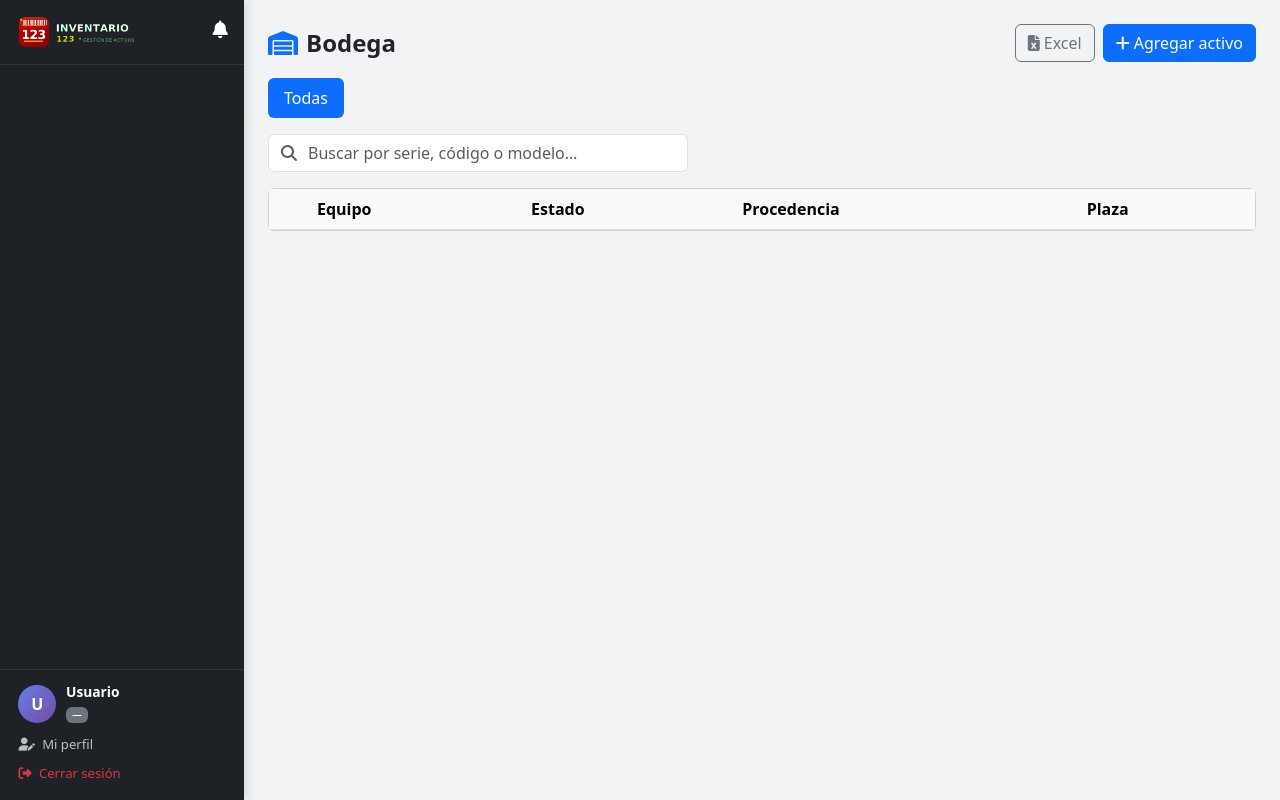
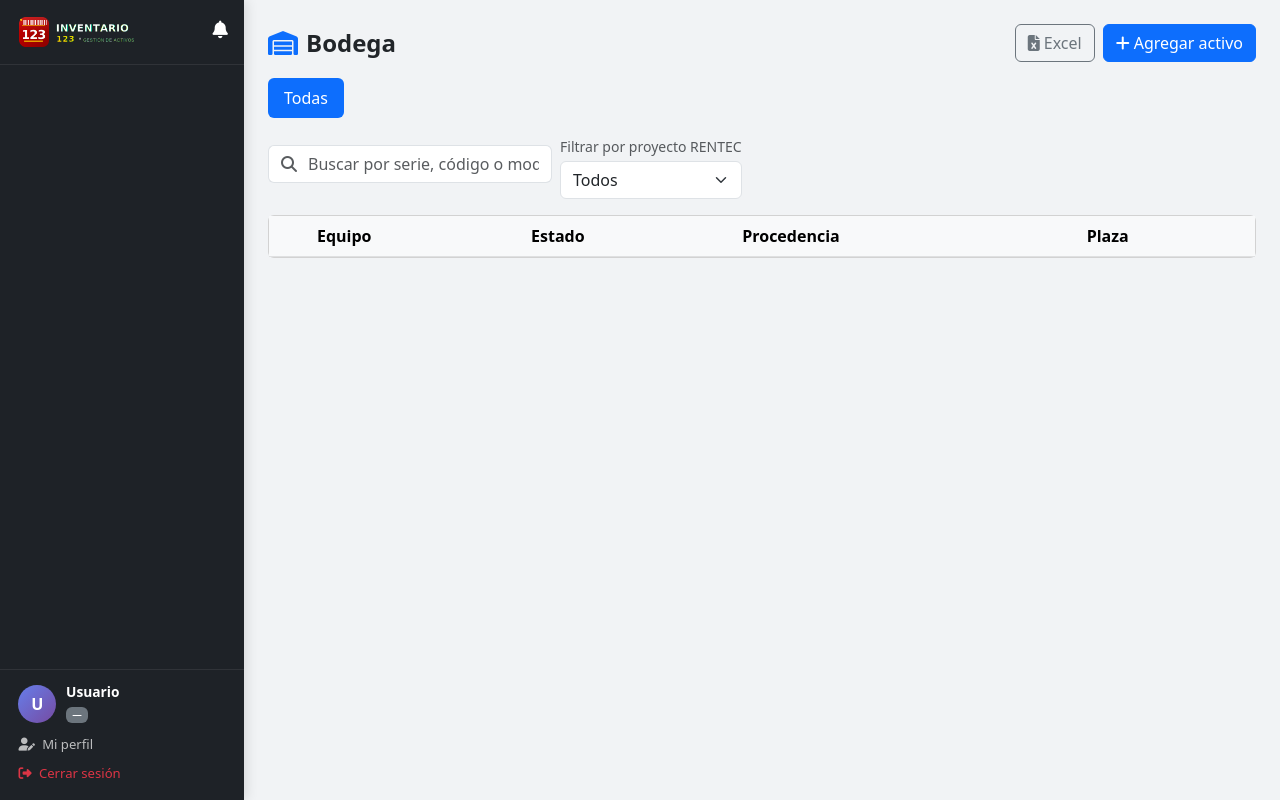
Before and after one commit to darkchild1094/Inventario123, a PHP site: template app/views/bodega/index.php in a window 1280 px wide. Run offline with PHP 8.4, Linux system fonts and the light colour scheme; the template is opened without the code that fills it, so the values that code supplies are empty; some libraries are stand-ins or nearby versions.

Commit message:
Bodega: filtro por proyecto RENTEC (por bitácora de movimiento, no por la etiqueta en vivo del activo, para que siga funcionando con equipo ya retirado)

```diff
--- a/app/Controllers/ApiController.php
+++ b/app/Controllers/ApiController.php
@@ -187,6 +187,10 @@ class ApiController
             'dispositivo_id' => $_GET['dispositivo_id'] ?? null,
             'status'         => $statusFiltro,
             'busqueda'       => $_GET['busqueda']       ?? null,
+            // Narrows dentro del módulo (bodega, mi_stock, etc.) a lo que
+            // tocó un proyecto RENTEC concreto. Solo acota, no amplía el
+            // alcance, así que no necesita validación extra de permisos.
+            'proyecto_rentec_id' => !empty($_GET['proyecto_rentec_id']) ? (int) $_GET['proyecto_rentec_id'] : null,
         ];
 
         $modulo = trim((string) ($_GET['modulo'] ?? ''));
--- a/app/views/bodega/index.php
+++ b/app/views/bodega/index.php
@@ -16,7 +16,13 @@
     </div>
   </div>
   <div id="tabsPlaza"></div>
-  <div id="buscador"></div>
+  <div class="d-flex align-items-end gap-2 mb-3 flex-wrap">
+    <div id="buscador" class="mb-0"></div>
+    <div style="max-width:280px">
+      <label class="form-label small text-muted mb-1">Filtrar por proyecto RENTEC</label>
+      <select class="form-select" id="filtroRentec"><option value="">Todos</option></select>
+    </div>
+  </div>
   <div id="barraSel"></div>
   <div class="card card-soft">
     <div class="table-responsive">
@@ -51,7 +57,7 @@
 
 <script>
 const MODULO = 'bodega';
-let plazaActual = null, busqueda = '', catalogos = null, seleccion = new Set();
+let plazaActual = null, busqueda = '', catalogos = null, seleccion = new Set(), proyectoRentecActual = '';
 
 async function cargarCatalogos() {
   catalogos = await Api.get('obtenerCatalogos');
@@ -60,6 +66,12 @@ async function cargarCatalogos() {
   selD.innerHTML = catalogos.dispositivos.map(d => `<option value="${d.id}">${UI.esc(d.nombre)}</option>`).join('');
   selD.addEventListener('change', llenarModelos);
   llenarModelos();
+
+  const proyectos = await Api.get('rentecListar');
+  const selR = document.getElementById('filtroRentec');
+  selR.innerHTML = '<option value="">Todos</option>' + (proyectos || [])
+    .map(p => `<option value="${p.id}">${UI.esc(p.folio)} · ${UI.esc(p.nombre)}</option>`).join('');
+  selR.addEventListener('change', () => { proyectoRentecActual = selR.value; cargar(); });
 }
 function llenarModelos() {
   const dispId = parseInt(document.getElementById('fDispositivo').value || 0);
@@ -71,6 +83,7 @@ async function cargar() {
   const params = { modulo: MODULO, por_pagina: 200 };
   if (plazaActual) params.plaza_id = plazaActual;
   if (busqueda) params.busqueda = busqueda;
+  if (proyectoRentecActual) params.proyecto_rentec_id = proyectoRentecActual;
   const r = await Api.get('listarActivos', params);
   const activos = r.activos || [];
   document.getElementById('tbody').innerHTML = activos.map(a => UI.filaActivo(a, { seleccionable: true })).join('');
```
Also changed, not shown: app/Models/Activo.php (+10 -1 lines).
